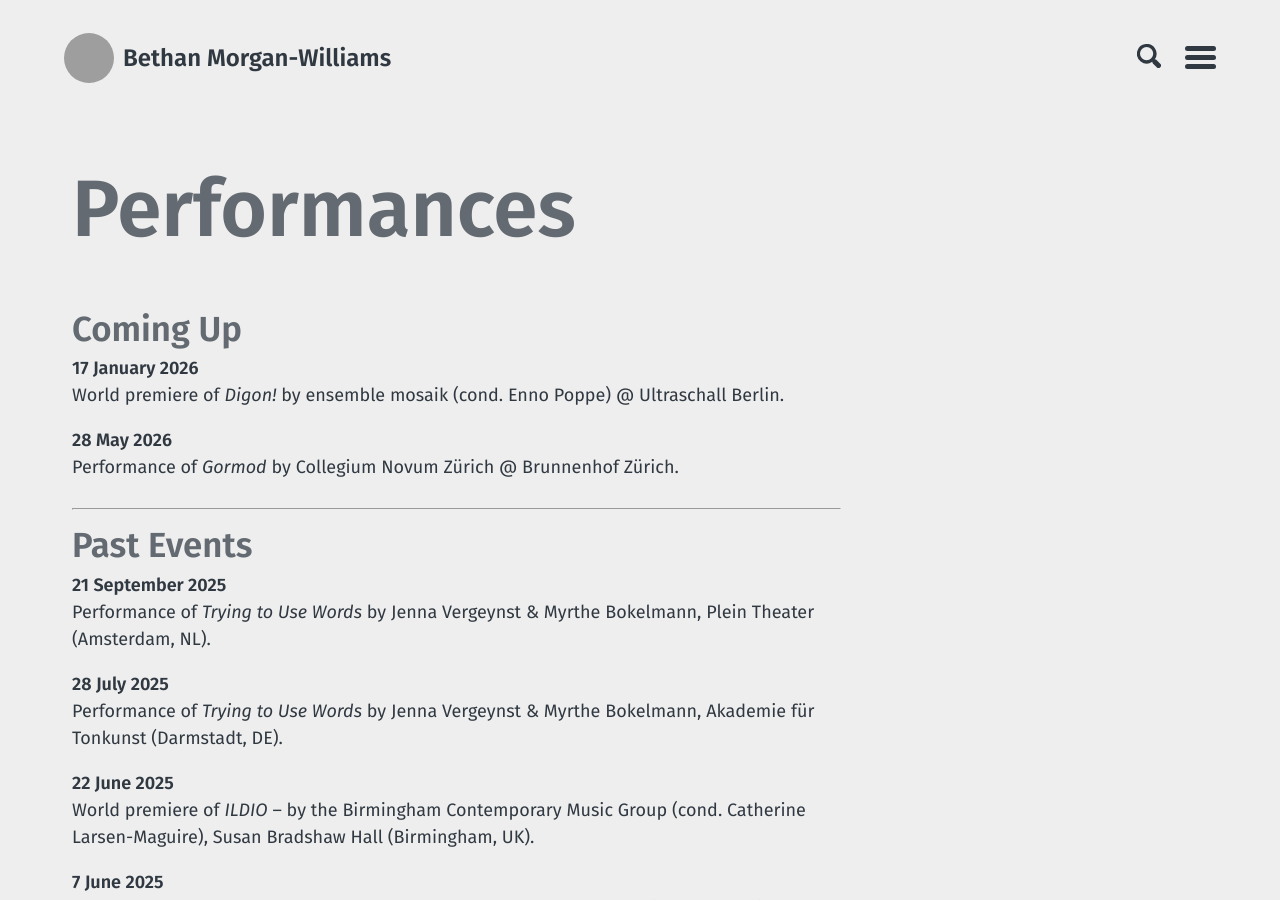
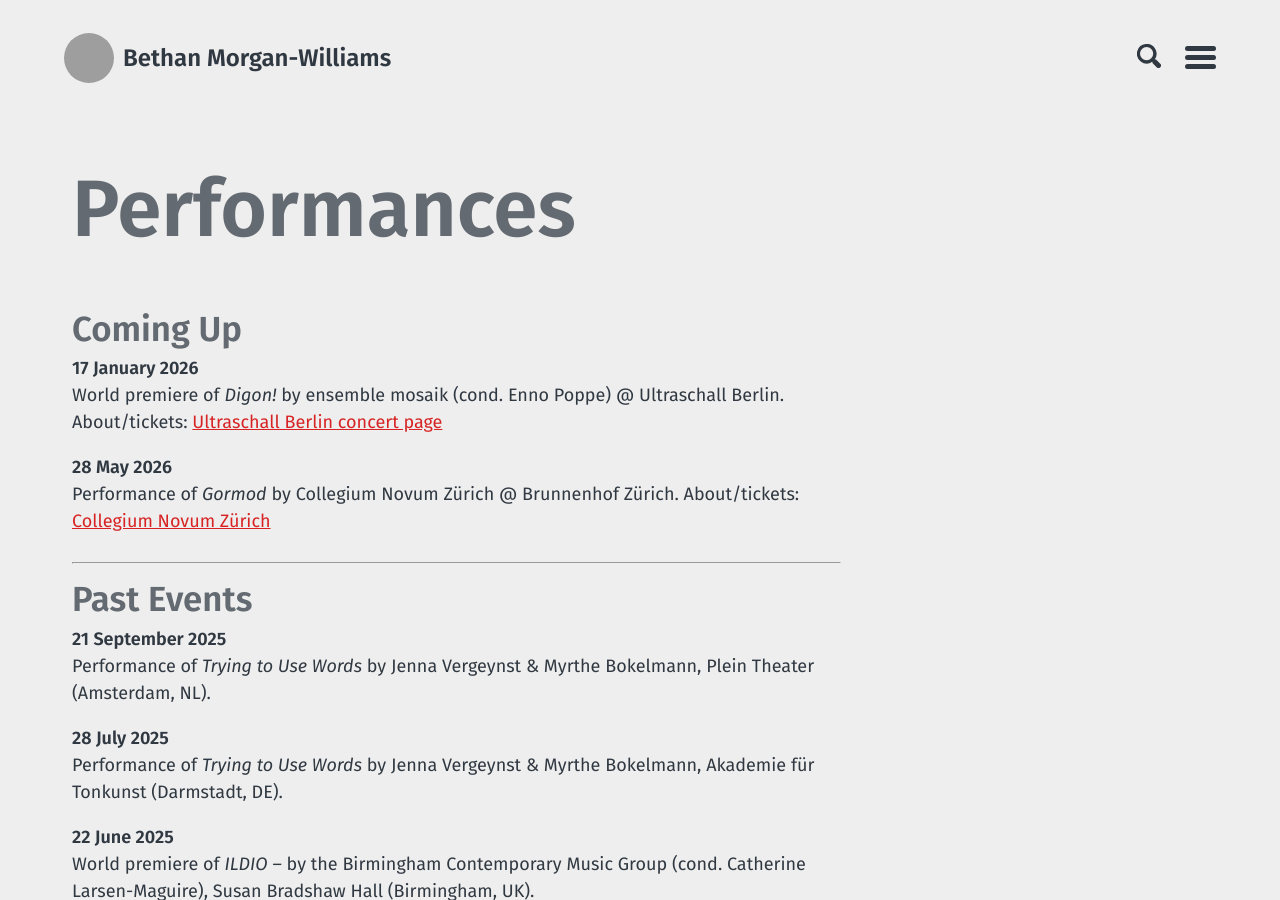
Before and after one commit to morganwilliamsb/website, a Jekyll site: the page built from performances.md, in a window 1280 px wide and 900 px high. Built offline with Jekyll 4.4.1, drawn with Linux system fonts in a browser that asks for light colours; grey boxes are pictures that could not be loaded.

Commit message:
Update performances.md
Added event links (about/tickets)

```diff
--- a/performances.md
+++ b/performances.md
@@ -5,10 +5,10 @@ layout: page
 
 ## Coming Up
 17 January 2026
-: World premiere of _Digon!_ by ensemble mosaik (cond. Enno Poppe) @ Ultraschall Berlin.
+: World premiere of _Digon!_ by ensemble mosaik (cond. Enno Poppe) @ Ultraschall Berlin. About/tickets: [Ultraschall Berlin concert page](https://ultraschallberlin.de/konzert/2026-01-17_ensemble-mosaik-poppe/)
 
 28 May 2026
-: Performance of _Gormod_ by Collegium Novum Zürich @ Brunnenhof Zürich.
+: Performance of _Gormod_ by Collegium Novum Zürich @ Brunnenhof Zürich. About/tickets: [Collegium Novum Zürich](https://cnz.ch/ausschweifen)
 
 -------------------------------------------------------------------------------
 
```
